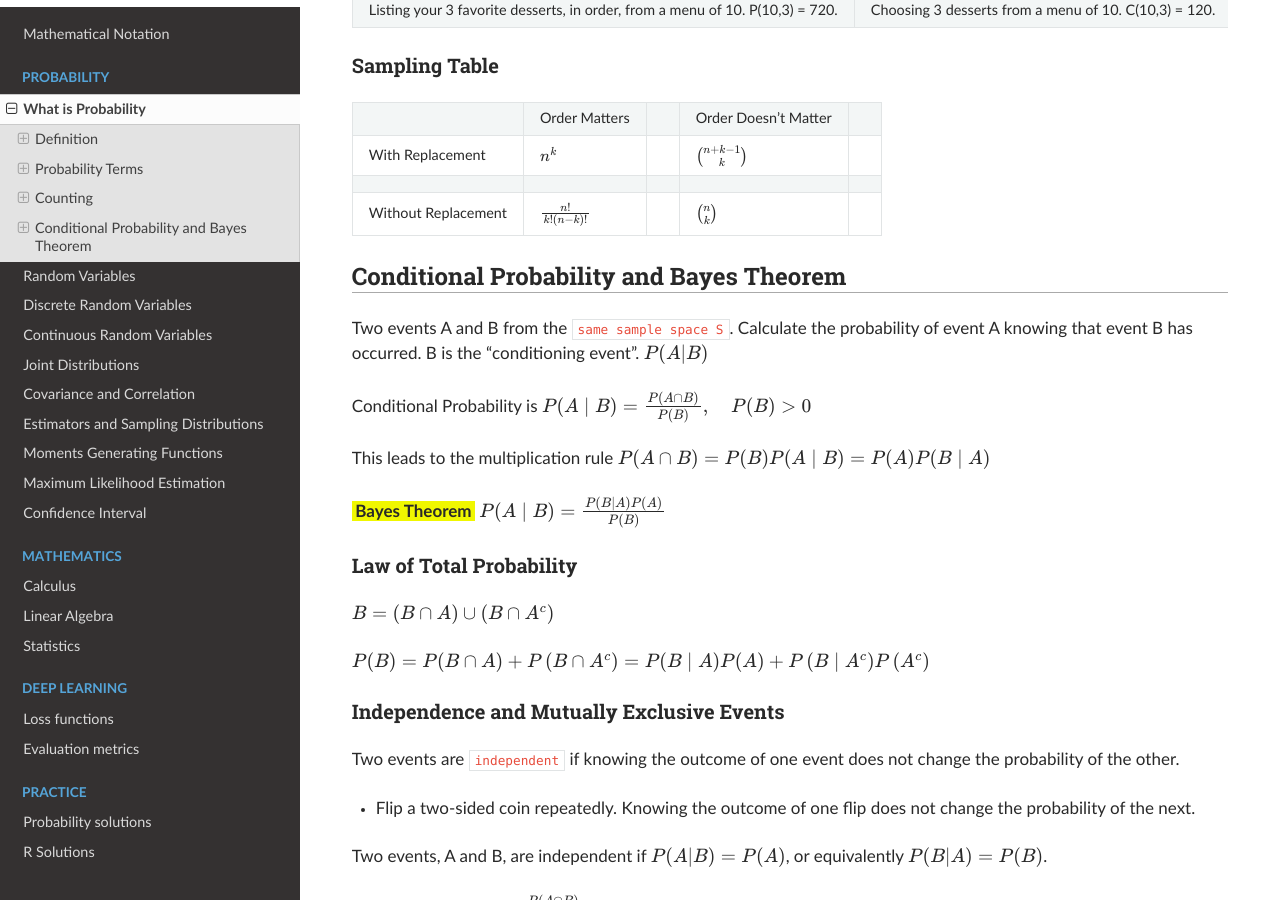
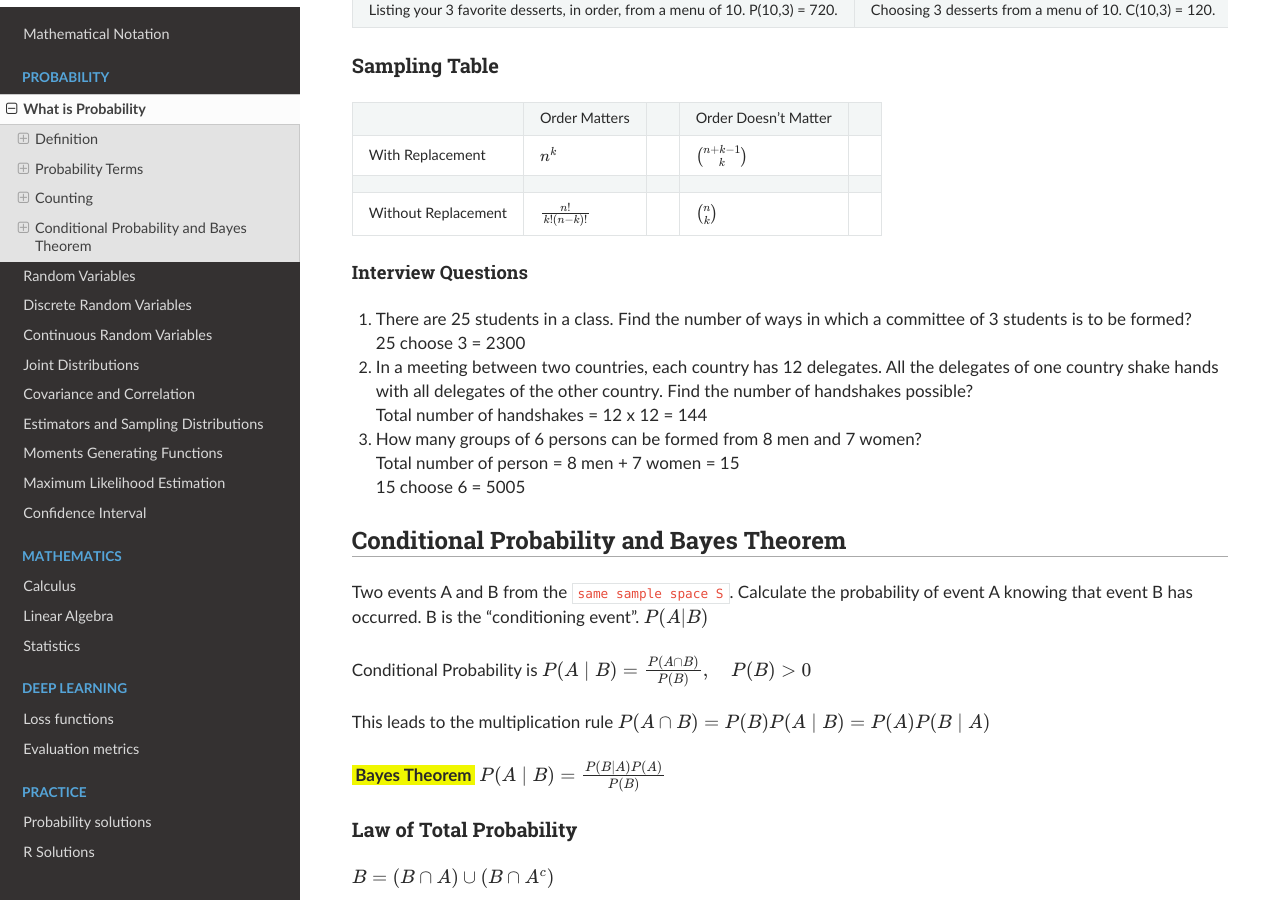
Before and after one commit to akkefa/ml-notes, a Sphinx documentation site: the page built from docs/probability/what_is_probability.md, in a window 1280 px wide and 900 px high, scrolled down 7095 px. Built offline with Sphinx 7.4.7 and the Read the Docs theme 2.0.0, drawn with Linux system fonts in a browser that asks for light colours.

Commit message:
bug fixed.

````diff
--- a/docs/probability/what_is_probability.md
+++ b/docs/probability/what_is_probability.md
@@ -355,6 +355,19 @@ torch.combinations(a, with_replacement=True)
 +---------------------+-----------------------------+--+----------------------------+--+
 ```
 
+#### Interview Questions
+
+1. There are 25 students in a class. Find the number of ways in which a committee of 3 students is to be formed?\
+    25 choose 3 = 2300
+
+2. In a meeting between two countries, each country has 12 delegates. All the delegates of one country shake hands with
+    all delegates of the other country. Find the number of handshakes possible?\
+    Total number of handshakes = 12 x 12 = 144
+
+3. How many groups of 6 persons can be formed from 8 men and 7 women?\
+   Total number of person = 8 men + 7 women = 15 \
+   15 choose 6 = 5005
+
 ## Conditional Probability and Bayes Theorem
 
 Two events A and B from the `same sample space S`. Calculate the probability of event A knowing that event B has occurred.
````
